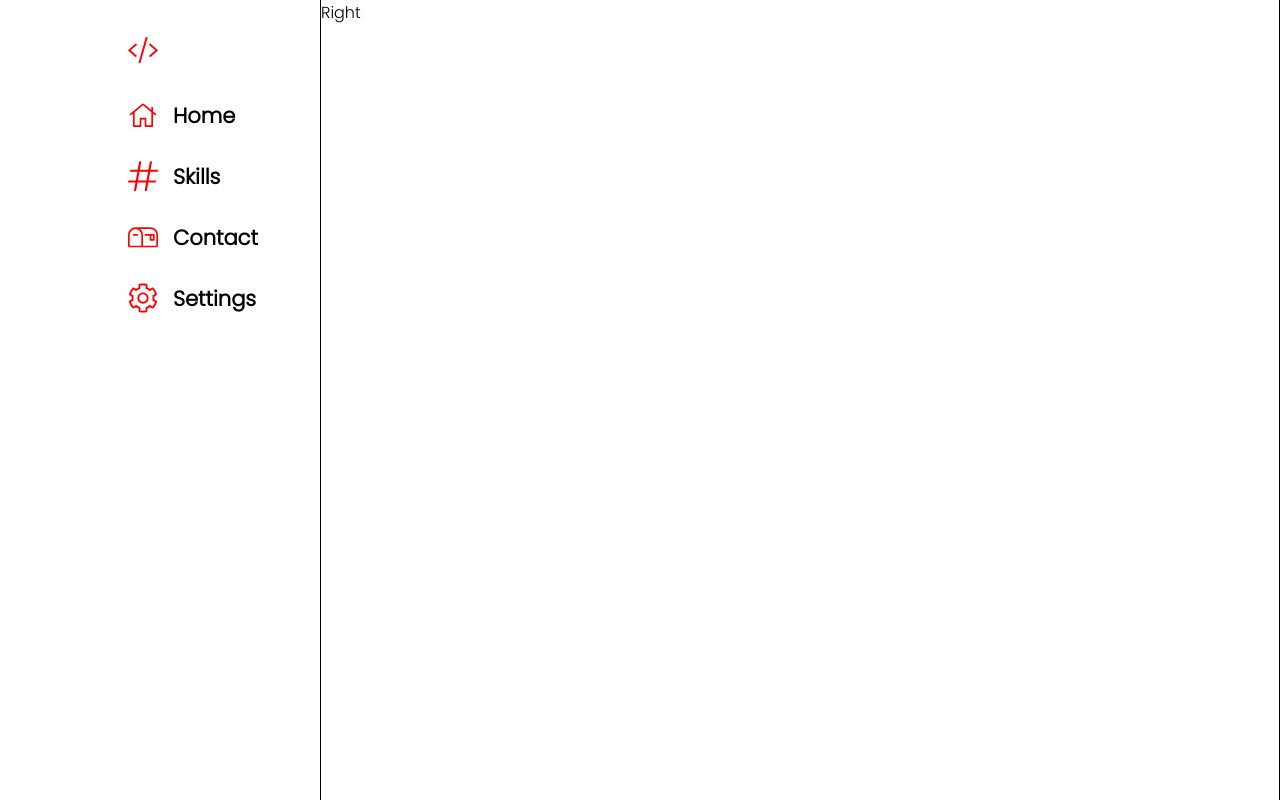
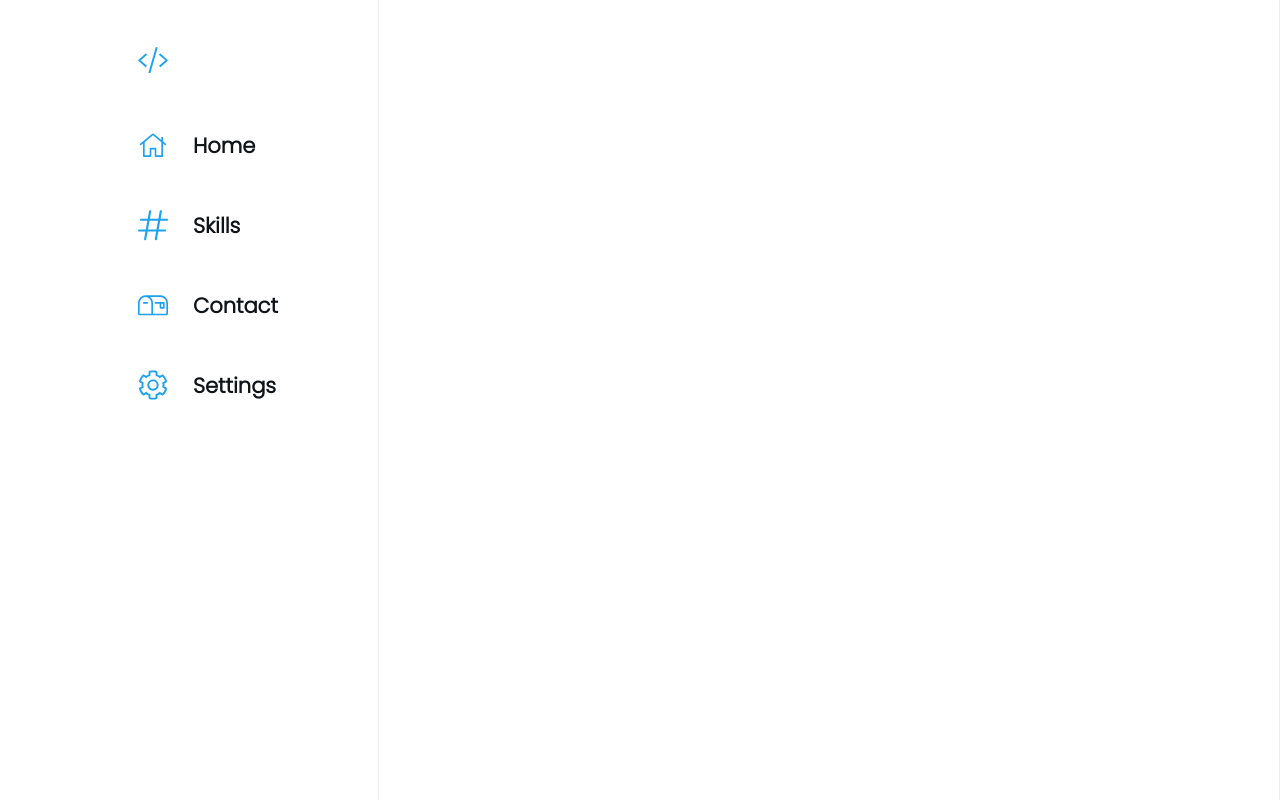
Before and after one commit to himayand21/portfolio-v2, a React app: page / in a window 1280 px wide. Built offline with nearby package versions, Linux system fonts and the light colour scheme.

Commit message:
feat(ui): side menu styles

```diff
--- a/src/App.tsx
+++ b/src/App.tsx
@@ -1,3 +1,5 @@
+import { useState } from 'react';
+import { ThemeProvider } from 'styled-components';
 import {
   Screen,
   Left,
@@ -8,8 +10,14 @@ import {
   MenuName,
 } from './styles';
 import header from './metadata/header';
+import { COLORS, AMBIENCE, THEMES } from './constants';
 
-const App = () => (
+const App = () => {
+  const [color, setColor] = useState(COLORS.BLUE);
+  const [ambience, setAmbience] = useState(AMBIENCE.LIGHT);
+
+  return (
+    <ThemeProvider theme={THEMES[ambience][color]}>
       <Screen>
         <Left>
           <MenuItems>
@@ -18,16 +26,18 @@ const App = () => (
                 <MenuLogo>
                   <Icon />
                 </MenuLogo>
+                {label && (
                   <MenuName>
                     {label}
                   </MenuName>
+                )}
               </MenuItem>
             ))}
           </MenuItems>
         </Left>
-    <Right>
-      Right
-    </Right>
+        <Right />
       </Screen>
+    </ThemeProvider>
   );
+};
 export default App;
--- a/src/constants/index.ts
+++ b/src/constants/index.ts
@@ -1 +1,2 @@
 export * from './media';
+export * from './theme';
--- a/src/constants/media.ts
+++ b/src/constants/media.ts
@@ -1,3 +1,3 @@
-export const mobile = 450;
-export const tablet = 735;
-export const laptop = 1068;
+export const MOBILE = 450;
+export const TABLET = 768;
+export const LAPTOP = 1068;
--- /dev/null
+++ b/src/constants/theme.ts
@@ -0,0 +1,23 @@
+export const COLORS = {
+  BLUE: 'BLUE',
+};
+
+export const AMBIENCE = {
+  LIGHT: 'LIGHT',
+};
+
+export const THEMES = {
+  [AMBIENCE.LIGHT]: {
+    [COLORS.BLUE]: {
+      text: 'rgb(15, 20, 25)',
+      text2: 'rgb(91, 112, 131)',
+      element: 'rgb(29, 161, 242)',
+      elementHover: 'rgba(29, 161, 242, 0.1)',
+      background: 'rgb(255, 255, 255)',
+      backgroundHover: 'rgba(0, 0, 0, 0.03)',
+      background2: 'rgba(0, 0, 0, 0)',
+      background3: 'rgb(235, 238, 240)',
+      border: 'rgb(235, 238, 240)',
+    },
+  },
+};
--- a/src/styles/components.tsx
+++ b/src/styles/components.tsx
@@ -1,40 +1,55 @@
 import styled from 'styled-components';
 import { TypographyLabel } from './typography';
-import { tablet, mobile } from '../constants';
+import { TABLET, MOBILE } from '../constants';
 
 export const MenuItem = styled.li`
     display: flex;
     flex-direction: row;
     justify-content: center;
-    width: 100%;
     margin: 15px 0;
+    padding-right: 15px;
+    border-radius: 25px;
+    &:hover {
+        cursor: pointer;
+        background: ${(props) => props.theme.elementHover};
+    }
+    @media only screen and (max-width: ${TABLET}px) {
+        border-radius: 23px;
+        padding-right: 0px;
+    }
+    @media only screen and (max-width: ${MOBILE}px) {
+        border-radius: 24px;
+    }
 `;
 
 export const MenuLogo = styled.span`
-    width: 30px;
-    height: 30px;
+    width: 50px;
+    height: 50px;
+    padding: 10px;
     display: flex;
     align-items: center;
-    @media only screen and (max-width: ${tablet}px) {
-        width: 26px;
-        height: 26px;
+    border-radius: 50%;
+    @media only screen and (max-width: ${TABLET}px) {
+        width: 46px;
+        height: 46px;
     }
-    @media only screen and (max-width: ${mobile}px) {
-        width: 28px;
-        height: 28px;
+    @media only screen and (max-width: ${MOBILE}px) {
+        width: 48px;
+        height: 48px;
     }
 `;
 
 export const MenuName = styled(TypographyLabel)`
-    flex: 1;
-    margin-left: 15px;
     display: flex;
     align-items: center;
-    @media only screen and (max-width: ${mobile}px) {
+    padding-left: 15px;
+    color: ${(props) => props.theme.text};
+    @media only screen and (max-width: ${TABLET}px) {
         display: none;
+        padding: 0px;
     }
 `;
 
 export const Icon = styled.svg`
-    color: red; // theme
+    color: ${(props) => props.theme.element}
 `;
--- a/src/styles/containers.tsx
+++ b/src/styles/containers.tsx
@@ -1,15 +1,18 @@
 import styled from 'styled-components';
-import { tablet, laptop, mobile } from '../constants';
+import { TABLET, LAPTOP, MOBILE } from '../constants';
 
 export const Screen = styled.div`
   width: 100%;
   min-height: 100vh;
   display: flex;
   padding-left: 10vw;
-  @media only screen and (max-width: ${laptop}px) {
+  @media only screen and (max-width: ${LAPTOP}px) {
     padding-left: 5vw;
   }
-  @media only screen and (max-width: ${mobile}px) {
+  @media only screen and (max-width: ${TABLET}px) {
+    padding-left: 10px;
+  }
+  @media only screen and (max-width: ${MOBILE}px) {
     padding-left: 0px;
   }
 `;
@@ -19,18 +22,20 @@ export const Left = styled.header`
   flex-direction: column;
   align-items: flex-start;
   justify-content: flex-start;
-  width: 15vw;
-  @media only screen and (max-width: ${laptop}px) {
+  width: 250px;
+  @media only screen and (max-width: ${LAPTOP}px) {
     width: 200px;
   }
-  @media only screen and (max-width: ${tablet}px) {
-    width: 150px;
+  @media only screen and (max-width: ${TABLET}px) {
+    width: 80px;
+    padding-right: 10px;
   }
-  @media only screen and (max-width: ${mobile}px) {
+  @media only screen and (max-width: ${MOBILE}px) {
     width: 100vw;
     position: fixed;
     bottom: 0;
-    border-top: 1px solid black; // theme
+    padding-right: 0px;
+    border-top: 1px solid ${(props) => props.theme.border};
   }
 `;
 
@@ -40,13 +45,16 @@ export const Right = styled.main`
   flex-direction: column;
   align-items: flex-start;
   justify-content: flex-start;
-  border-left: 1px solid black; // theme
-  border-right: 1px solid black; // theme
+  border-left: 1px solid ${(props) => props.theme.border};
+  border-right: 1px solid ${(props) => props.theme.border};
   padding-right: 10vw;
-  @media only screen and (max-width: ${laptop}px) {
+  @media only screen and (max-width: ${LAPTOP}px) {
     padding-right: 5vw;
   }
-  @media only screen and (max-width: ${mobile}px) {
+  @media only screen and (max-width: ${TABLET}px) {
+    padding-right: 10px;
+  }
+  @media only screen and (max-width: ${MOBILE}px) {
     padding-right: 10px;
     padding-left: 10px;
     padding-bottom: 60px;
@@ -60,13 +68,18 @@ export const MenuItems = styled.ul`
     align-items: flex-start;
     width: 100%;
     margin-top: 20px;
-    @media only screen and (max-width: ${mobile}px) {
+    @media only screen and (max-width: ${TABLET}px) {
+      align-items: center;
+    }
+    @media only screen and (max-width: ${MOBILE}px) {
       flex-direction: row;
       margin: 0;
+      justify-content: space-around;
     }
     li:first-child {
       margin-bottom: 20px;
-      @media only screen and (max-width: ${mobile}px) {
+      padding-right: 0px;
+      @media only screen and (max-width: ${MOBILE}px) {
         display: none;
       }
     }
```
Also changed, not shown: src/styles/typography.tsx (+28 -28 lines). Lines whose indentation alone changed are shown as unchanged.
